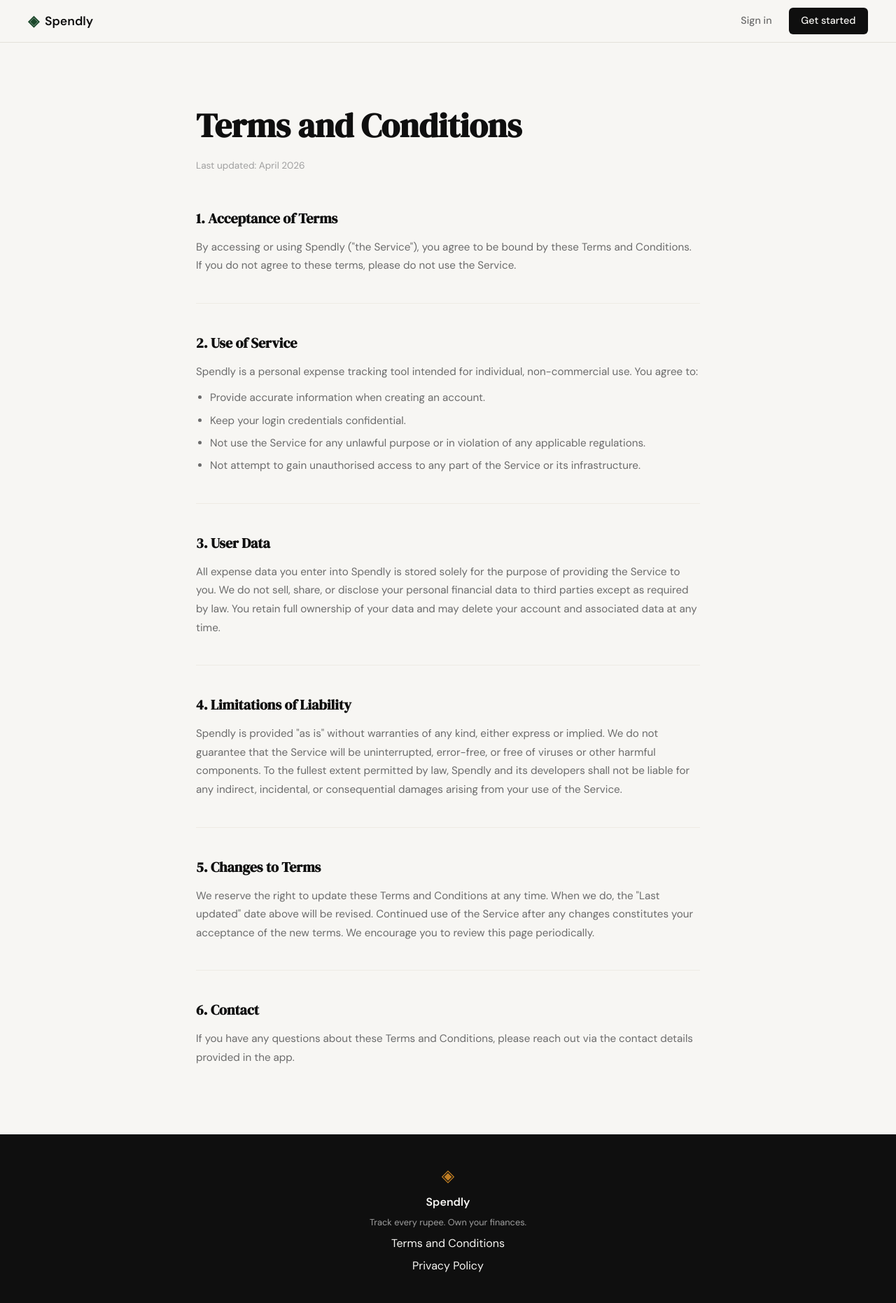
After one commit to Suhas-124/spendly, a Flask app: page /terms in a window 1280 px wide. The commit adds this page. Shown: the whole page at 70% size. Run offline with Flask 3, Linux system fonts and the light colour scheme.

Commit message:
landing: add terms and conditions page and route

```diff
--- a/app.py
+++ b/app.py
@@ -20,6 +20,11 @@ def register():
 @app.route("/login")
 def login():
     return render_template("login.html")
+
+
+@app.route("/terms")
+def terms():
+    return render_template("terms.html")
 
 
 # ------------------------------------------------------------------ #
--- a/static/css/style.css
+++ b/static/css/style.css
@@ -508,6 +508,71 @@ a { color: inherit; text-decoration: none; }
 }
 
 /* ------------------------------------------------------------------ */
+/* Terms page                                                          */
+/* ------------------------------------------------------------------ */
+
+.terms-page {
+    padding: 5rem 2rem 6rem;
+}
+
+.terms-inner {
+    max-width: 720px;
+    margin: 0 auto;
+}
+
+.terms-title {
+    font-family: var(--font-display);
+    font-size: clamp(2rem, 4vw, 3rem);
+    color: var(--ink);
+    margin-bottom: 0.5rem;
+}
+
+.terms-updated {
+    font-size: 0.85rem;
+    color: var(--ink-faint);
+    margin-bottom: 3rem;
+}
+
+.terms-section {
+    margin-bottom: 2.5rem;
+    padding-bottom: 2.5rem;
+    border-bottom: 1px solid var(--border-soft);
+}
+
+.terms-section:last-child {
+    border-bottom: none;
+    margin-bottom: 0;
+    padding-bottom: 0;
+}
+
+.terms-section h2 {
+    font-family: var(--font-display);
+    font-size: 1.25rem;
+    color: var(--ink);
+    margin-bottom: 0.75rem;
+}
+
+.terms-section p {
+    font-size: 0.95rem;
+    color: var(--ink-muted);
+    line-height: 1.75;
+}
+
+.terms-section ul {
+    margin-top: 0.75rem;
+    padding-left: 1.25rem;
+    display: flex;
+    flex-direction: column;
+    gap: 0.4rem;
+}
+
+.terms-section ul li {
+    font-size: 0.95rem;
+    color: var(--ink-muted);
+    line-height: 1.7;
+}
+
+/* ------------------------------------------------------------------ */
 /* Responsive                                                          */
 /* ------------------------------------------------------------------ */
 
--- a/templates/base.html
+++ b/templates/base.html
@@ -34,7 +34,7 @@
             <span class="brand-icon">◈</span>
             <span class="footer-name">Spendly</span>
             <p class="footer-copy">Track every rupee. Own your finances.</p>
-            <a href="#">Terms and Conditions</a>
+            <a href="/terms">Terms and Conditions</a>
             <a href="#">Privacy Policy</a>
         </div>
     </footer>
--- /dev/null
+++ b/templates/terms.html
@@ -0,0 +1,50 @@
+{% extends "base.html" %}
+
+{% block title %}Terms and Conditions — Spendly{% endblock %}
+
+{% block content %}
+
+<section class="terms-page">
+    <div class="terms-inner">
+        <h1 class="terms-title">Terms and Conditions</h1>
+        <p class="terms-updated">Last updated: April 2026</p>
+
+        <div class="terms-section">
+            <h2>1. Acceptance of Terms</h2>
+            <p>By accessing or using Spendly ("the Service"), you agree to be bound by these Terms and Conditions. If you do not agree to these terms, please do not use the Service.</p>
+        </div>
+
+        <div class="terms-section">
+            <h2>2. Use of Service</h2>
+            <p>Spendly is a personal expense tracking tool intended for individual, non-commercial use. You agree to:</p>
+            <ul>
+                <li>Provide accurate information when creating an account.</li>
+                <li>Keep your login credentials confidential.</li>
+                <li>Not use the Service for any unlawful purpose or in violation of any applicable regulations.</li>
+                <li>Not attempt to gain unauthorised access to any part of the Service or its infrastructure.</li>
+            </ul>
+        </div>
+
+        <div class="terms-section">
+            <h2>3. User Data</h2>
+            <p>All expense data you enter into Spendly is stored solely for the purpose of providing the Service to you. We do not sell, share, or disclose your personal financial data to third parties except as required by law. You retain full ownership of your data and may delete your account and associated data at any time.</p>
+        </div>
+
+        <div class="terms-section">
+            <h2>4. Limitations of Liability</h2>
+            <p>Spendly is provided "as is" without warranties of any kind, either express or implied. We do not guarantee that the Service will be uninterrupted, error-free, or free of viruses or other harmful components. To the fullest extent permitted by law, Spendly and its developers shall not be liable for any indirect, incidental, or consequential damages arising from your use of the Service.</p>
+        </div>
+
+        <div class="terms-section">
+            <h2>5. Changes to Terms</h2>
+            <p>We reserve the right to update these Terms and Conditions at any time. When we do, the "Last updated" date above will be revised. Continued use of the Service after any changes constitutes your acceptance of the new terms. We encourage you to review this page periodically.</p>
+        </div>
+
+        <div class="terms-section">
+            <h2>6. Contact</h2>
+            <p>If you have any questions about these Terms and Conditions, please reach out via the contact details provided in the app.</p>
+        </div>
+    </div>
+</section>
+
+{% endblock %}
```
